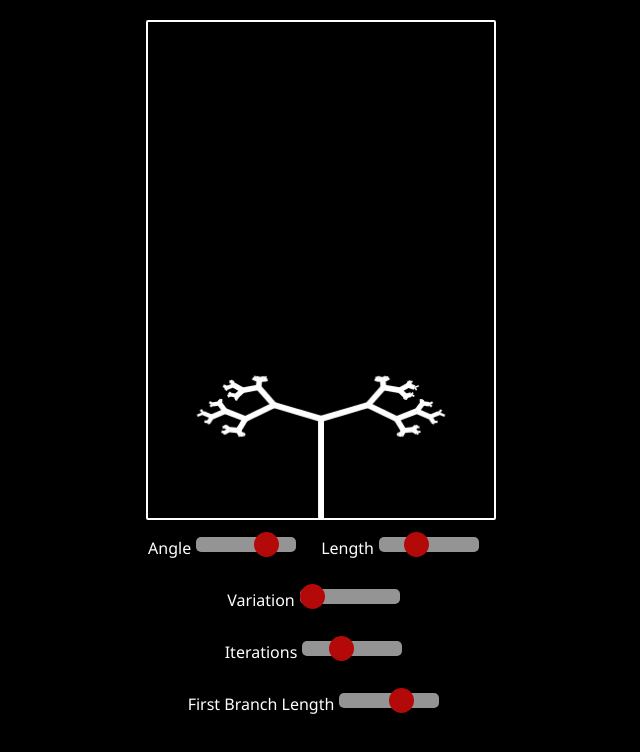
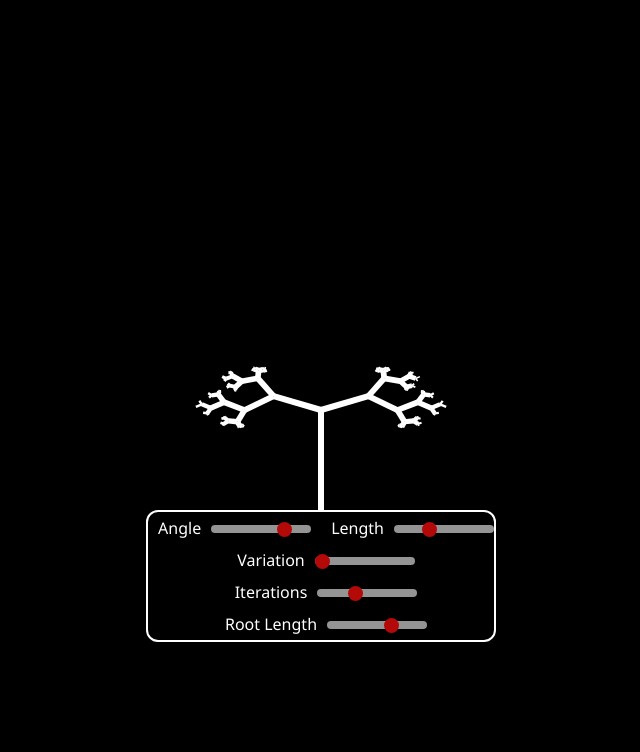
Before and after one commit to tonikv/fractal-tree, a plain HTML site: page index.html in a window 1280 px wide. Shown: the whole page, without its empty margins (319-959 px from the left). Drawn offline with Linux system fonts and the light colour scheme.

Commit message:
Adjust canvas size in JS

```diff
--- a/index.html
+++ b/index.html
@@ -4,6 +4,7 @@
 <!--[if IE 8]>         <html class="no-js lt-ie9"> <![endif]-->
 <!--[if gt IE 8]>      <html class="no-js"> <!--<![endif]-->
 <html>
+
 <head>
     <meta charset="utf-8">
     <meta http-equiv="X-UA-Compatible" content="IE=edge">
@@ -16,9 +17,10 @@
     <script src="tree.js" defer></script>
     <script src="branch.js" defer></script>
 </head>
+
 <body>
     <div class="container">
-            <canvas id="myCanvas" class="canvas" width="350" height="500"></canvas>
+        <canvas id="myCanvas" class="canvas"></canvas>
         <div class="sliders">
             <div class="slidercontainer">
                 <label class="labels" name="angle">Angle</label>
@@ -37,11 +39,12 @@
             </div>
 
             <div class="slidercontainer">
-                    <label class="labels" name="rootLength">First Branch Length</label>
+                <label class="labels" name="rootLength">Root Length</label>
                 <input type="range" min="1" max="150" value="100" default="100" class="slider" id="rootLength" name="rootLength" step="1">
             </div>
         </div>
     </div>
     <script src="index.js" async defer></script>
 </body>
+
 </html>
--- a/styles.css
+++ b/styles.css
@@ -12,12 +12,8 @@ body {
 }
 
 .canvas {
-    margin-top: 20px;
-    width: 350px;
-    height: 500px;
+    margin-top: 10px;
     background-color: black;
-    border: 2px solid white;
-    border-radius: 2px;
 }
 
 .sliders {
@@ -25,21 +21,21 @@ body {
     flex-direction: column;
     justify-content: center;
     align-items: center;
-    border: 2px solid black;
-    border-radius: 2px;
+    border: 2px solid white;
+    border-radius: 12px;
     width: 350px;
     color: white;
 }
 
 .labels {
-    padding: 0 5px 0 5px;
+    padding-left: 20px;
 }
 
 .slidercontainer {
     display: flex;
     flex-direction: row;
-    margin: 15px 15px 15px 15px;
-    padding: 0 10px 0 10px;
+    margin: 5px 5px 5px 5px;
+    padding: 0 10px 0 0px;
 }
 
 
@@ -47,9 +43,10 @@ body {
 
 .slider {
     -webkit-appearance: none;
-    margin-right: 20px;
+    margin-left: 10px;
+    margin-top: 8px;
     width: 100px;
-    height: 15px;
+    height: 8px;
     border-radius: 5px;
     background: #d3d3d3;
     outline: none;
@@ -69,11 +66,16 @@ body {
 .slider::-webkit-slider-thumb {
     -webkit-appearance: none;
     appearance: none;
-    width: 25px;
-    height: 25px;
+    width: 15px;
+    height: 15px;
     border-radius: 50%;
     background: #ff0e0e;
     cursor: pointer;
+}
+
+.slider::-webkit-slider-thumb:hover {
+    width: 20px;
+    height: 20px;
 }
 
 .slider::-moz-range-thumb {
```
Lines whose indentation alone changed are shown as unchanged.
